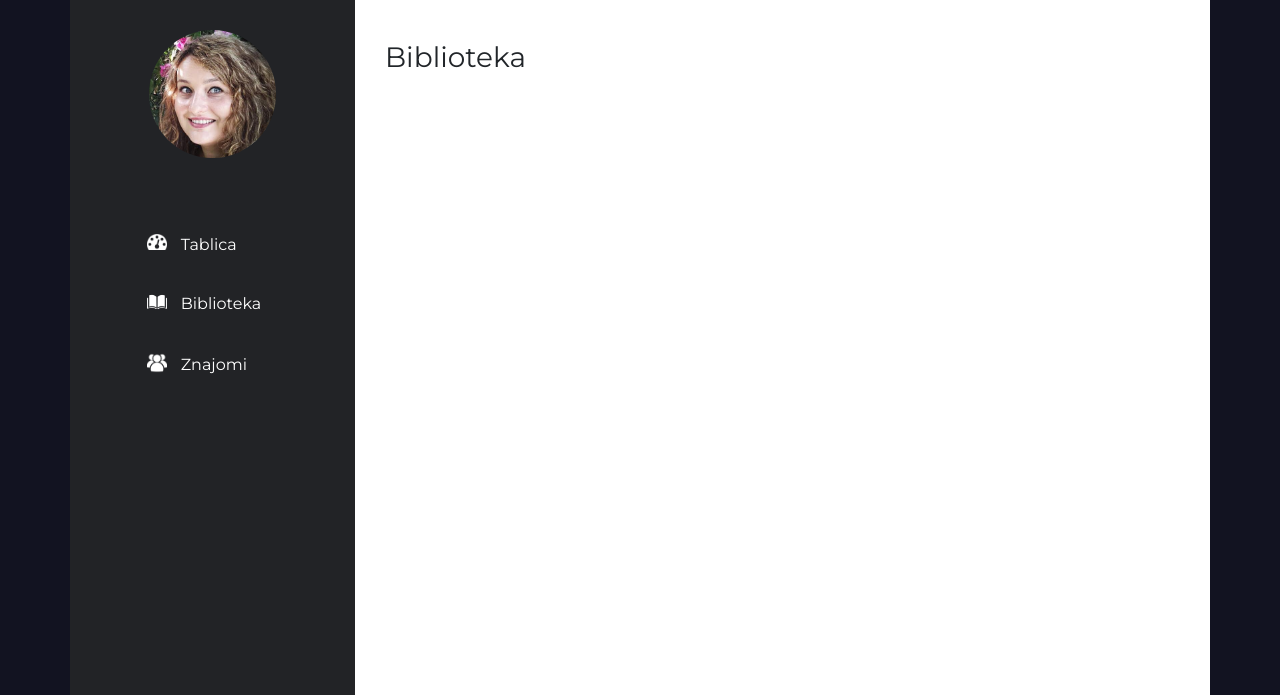
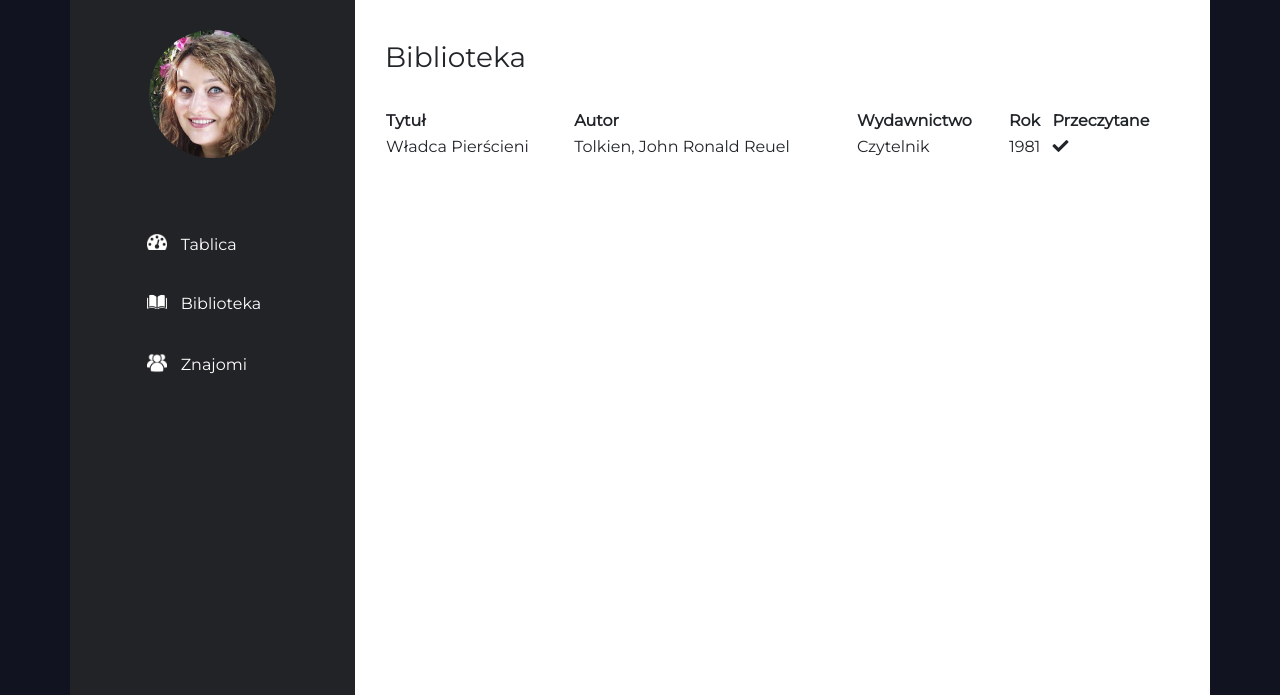
Before and after one commit to mabaranow/bukifaj, a Django app: page /bukifaj_app/library/ in a window 1280 px wide. Shown: the part 104-799 px from the top of the page. Run offline with Django 3.2, Linux system fonts and the light colour scheme; some libraries are stand-ins or nearby versions.

Commit message:
library table template

```diff
--- a/bukifaj/bukifaj_app/static/bukifaj_app/style.css
+++ b/bukifaj/bukifaj_app/static/bukifaj_app/style.css
@@ -60,8 +60,15 @@ html,body {
     height: 100%;
 }
 
+
 .row {
     height: 100%;
+}
+
+
+.content-title {
+    line-height: 2rem;
+    margin-bottom: 35px;
 }
 
 
--- a/bukifaj/bukifaj_app/templates/library.html
+++ b/bukifaj/bukifaj_app/templates/library.html
@@ -2,5 +2,33 @@
 {% load static %}
 
 {% block content %}
-<h3>Biblioteka</h3>
+
+<h3 class="content-title">Biblioteka</h3>
+
+
+<div class="jumotron">
+    <div class="row">
+        <div class="col-sm-12">
+            <table style="width:100%">
+                <tr>
+                    <th>Tytuł</th>
+                    <th>Autor</th>
+                    <th>Wydawnictwo</th>
+                    <th>Rok</th>
+                    <th>Przeczytane</th>
+                </tr>
+                <tr>
+                    <td>Władca Pierścieni</td>
+                    <td>Tolkien, John Ronald Reuel</td>
+                    <td>Czytelnik</td>
+                    <td>1981</td>
+                    <td><i class="fas fa-check"></i></td>
+                </tr>
+            </table>
+        </div>
+
+    </div>
+</div>
+
+
 {% endblock %}
```
